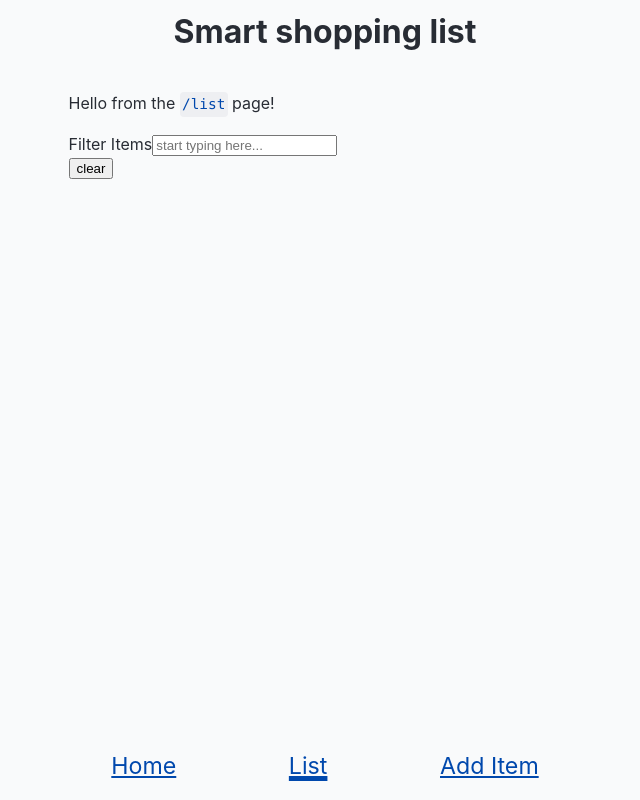
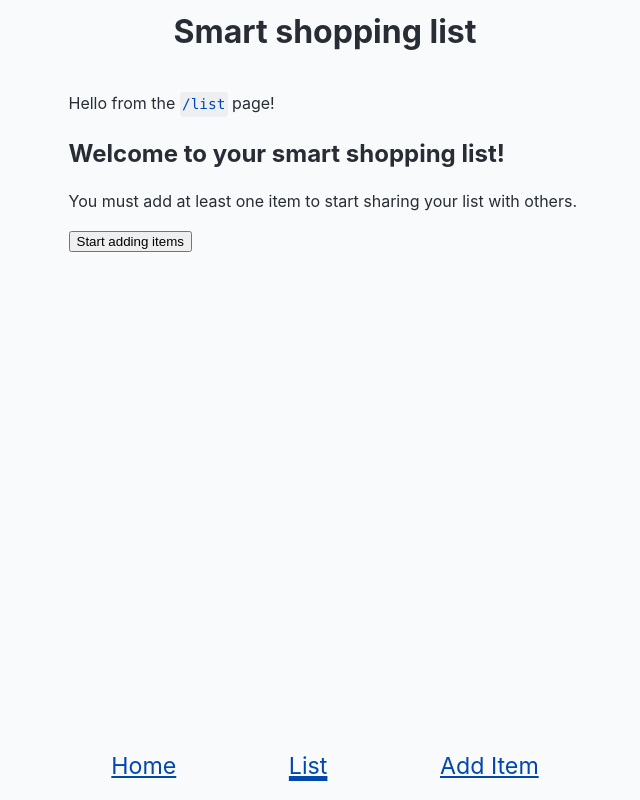
Before and after one commit to the-collab-lab/tcl-46-smart-shopping-list, a React (Vite) app: page /list in a window 1280 px wide. Shown: the whole page, without its empty margins (315-955 px from the left). Built offline with nearby package versions, Linux system fonts and the light colour scheme.

Commit message:
added UI to redirect and conditionally show options

```diff
--- a/src/views/List.jsx
+++ b/src/views/List.jsx
@@ -1,8 +1,9 @@
 import { useState } from 'react';
-
+import { useNavigate } from 'react-router-dom';
 import { ListItem } from '../components';
 
 export function List({ data }) {
+	const navigate = useNavigate();
 	const [searchTerm, setSearchTerm] = useState('');
 
 	const filterList = (list) => {
@@ -18,11 +19,25 @@ export function List({ data }) {
 		setSearchTerm('');
 	};
 
+	/*
+	if list is empty (length === 0)
+		hide filter option
+		show welcome prompt
+			Welcome to your smart shopping list!
+			You must add at least one item to start sharing your list with others.
+
+		show button to "add item"
+			button redirects to Add Item page
+	*/
+
 	return (
 		<>
 			<p>
 				Hello from the <code>/list</code> page!
 			</p>
+
+			{data.length ? (
+				<div>
 					<form onSubmit={(e) => e.preventDefault()}>
 						<label>
 							Filter Items
@@ -41,6 +56,19 @@ export function List({ data }) {
 					<button type="button" onClick={clearSearchTerm}>
 						clear
 					</button>
+				</div>
+			) : (
+				<div>
+					<h2>Welcome to your smart shopping list!</h2>
+					<p>
+						You must add at least one item to start sharing your list with
+						others.
+					</p>
+					<button type="button" onClick={() => navigate('/add-item')}>
+						Start adding items
+					</button>
+				</div>
+			)}
 
 			<ul>
 				{filterList(data).map(({ name, id }) => (
```
Lines whose indentation alone changed are shown as unchanged.
